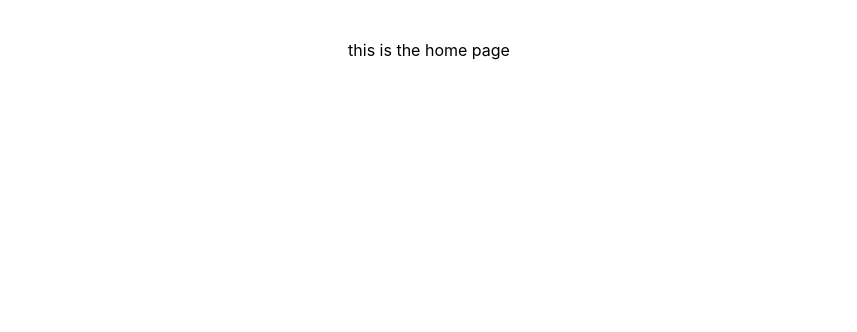
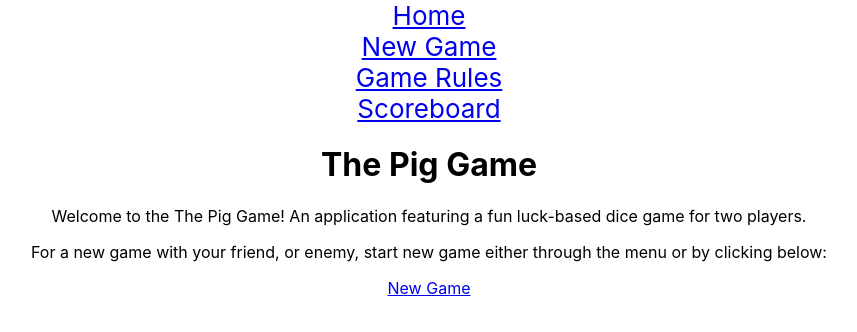
Before and after one commit to jhmccandless/capstone, a React (Create React App) app: page /homepage in a window 1280 px wide. Shown: the top 332 px of the page, without its empty margins (211-1068 px from the left). Built offline with nearby package versions, Linux system fonts and the light colour scheme.

Commit message:
working on menu and more design stuff now

```diff
--- a/src/App.jsx
+++ b/src/App.jsx
@@ -2,7 +2,7 @@ import React from "react";
 import "./styling/App.css";
 import store from "./store";
 import { Provider } from "react-redux";
-import { BrowserRouter, Switch, Route, Redirect } from "react-router-dom";
+import { BrowserRouter, Link, Switch, Route, Redirect } from "react-router-dom";
 
 import MainGame from "./containers/MainGame";
 import HomePageUI from "./components/HomePageUI";
@@ -15,7 +15,12 @@ function App() {
     <Provider store={store}>
       <BrowserRouter>
         <div className="App">
-          <header className="App-header"></header>
+          <header className="App-header">
+            <Link to="/homepage">Home</Link>
+            <Link to="/new_game_setup">New Game</Link>
+            <Link to="/game_rules">Game Rules</Link>
+            <Link to="/scoreboard">Scoreboard</Link>
+          </header>
           <Switch>
             <Route exact path="/homepage" component={HomePageUI} />
             <Route path="/new_game_setup" component={NewGameParams} />
--- a/src/components/HomePageUI.jsx
+++ b/src/components/HomePageUI.jsx
@@ -1,9 +1,21 @@
 import React from "react";
+import { Link } from "react-router-dom";
 
 function HomePageUI() {
   return (
     <>
-      <div>this is the home page</div>
+      <div>
+        <h1>The Pig Game</h1>
+        <p>
+          Welcome to the The Pig Game! An application featuring a fun luck-based
+          dice game for two players.
+        </p>
+        <p>
+          For a new game with your friend, or enemy, start new game either
+          through the menu or by clicking below:
+        </p>
+        <Link to="/new_game_setup">New Game</Link>
+      </div>
     </>
   );
 }
--- a/src/reducer.js
+++ b/src/reducer.js
@@ -1,5 +1,5 @@
 const initialState = {
-  gamePlaying: true,
+  gamePlaying: false,
   twoDiceGame: false,
   bigPigGame: false,
   diceRoll: [0, 0],
@@ -24,9 +24,9 @@ function game_reducer(state = initialState, action) {
   console.log(action);
   switch (action.type) {
     case "GAME_PARAMETERS":
-      console.log(action.data);
       return {
         ...state,
+        gamePlaying: true,
         twoDiceGame:
           action.data[3] === "two-dice" || action.data[3] === "big-pig"
             ? true
@@ -80,7 +80,6 @@ function game_reducer(state = initialState, action) {
     case "HOLD_CURRENT_TOTAL":
       const scoreToCheck = state.playerInfo[action.data[1]].score;
       const possibleWinner = scoreToCheck + action.data[4];
-      console.log(scoreToCheck, possibleWinner);
       if (possibleWinner >= state.gameEndTotal) {
         console.log("winner");
         return {
```
